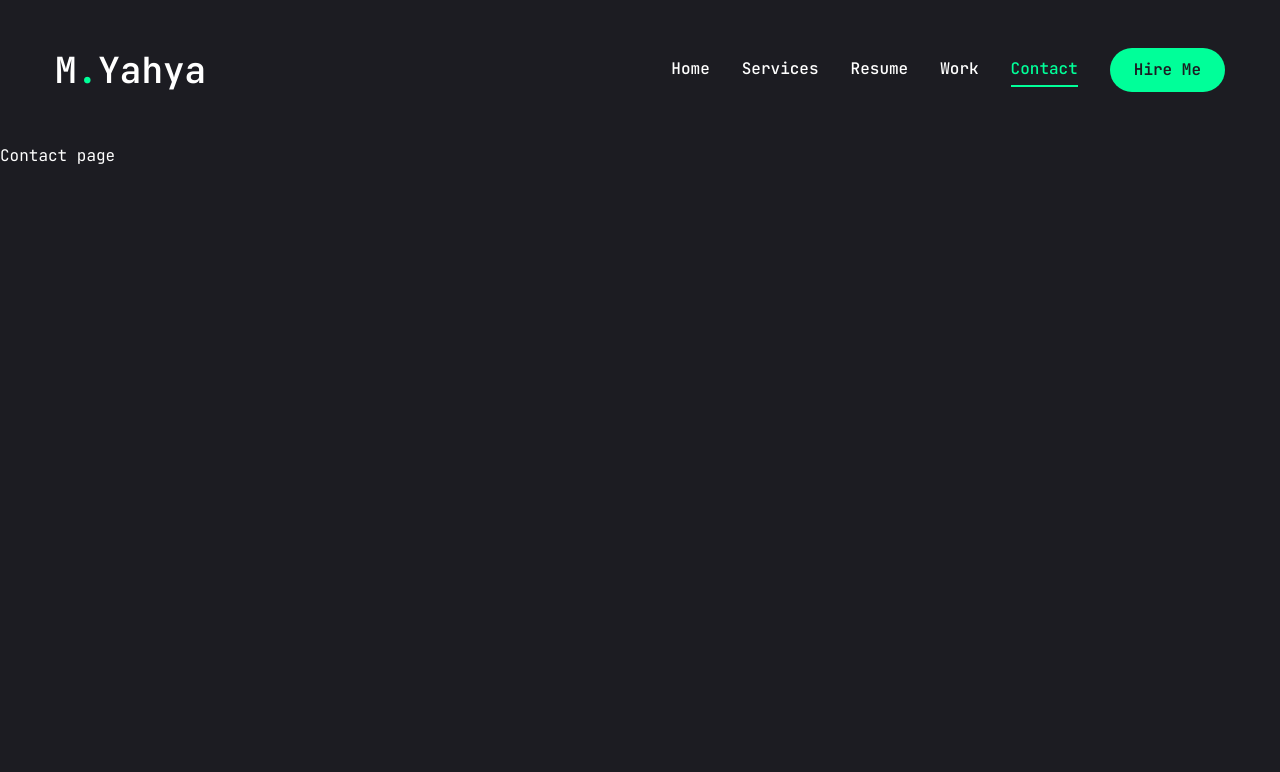
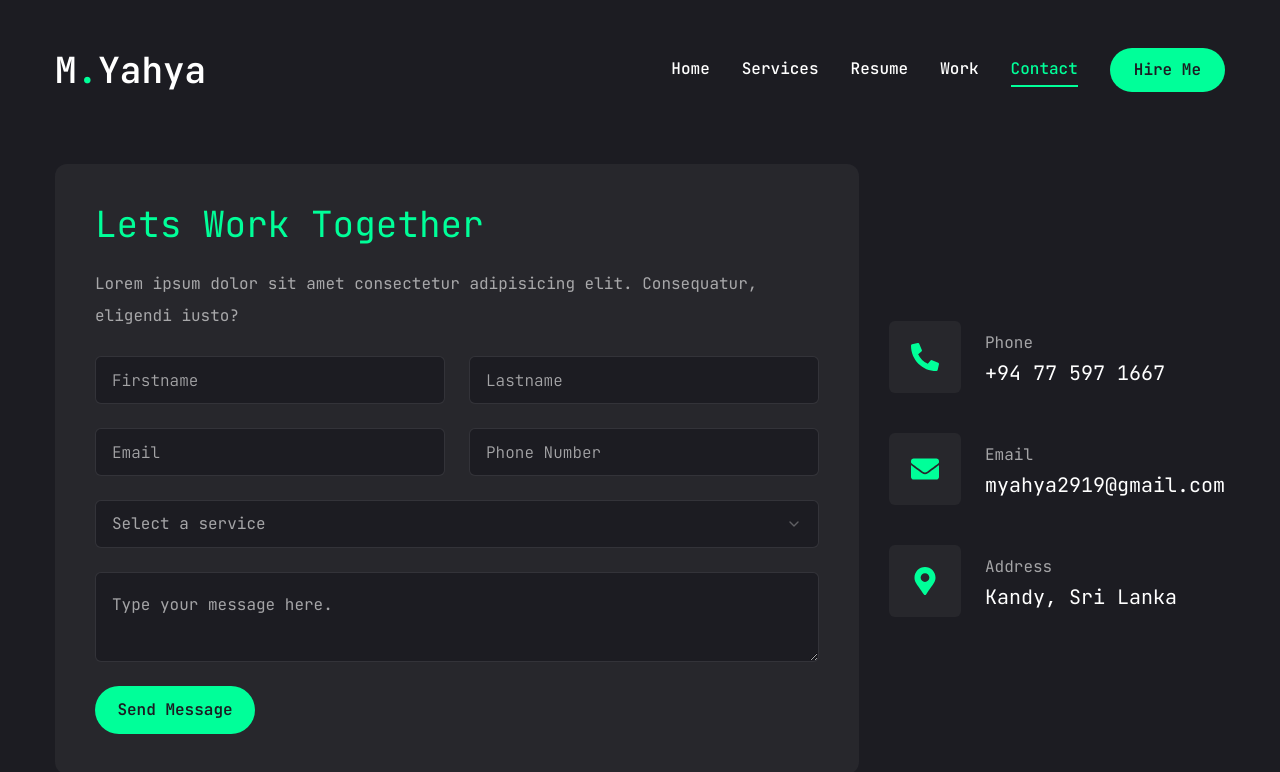
Before and after one commit to MYahyaAli/my_next_portfolio, a Next.js app: page /contact in a window 1280 px wide. Shown: the top 772 px of the page. Built offline with nearby package versions, Linux system fonts and the light colour scheme.

Commit message:
contact page (final commit)

```diff
--- a/app/contact/page.jsx
+++ b/app/contact/page.jsx
@@ -1,7 +1,117 @@
+"use client";
+
+import { Button } from "@/components/ui/button";
+import { Input } from "@/components/ui/input";
+import { Textarea } from "@/components/ui/textarea";
+
+import {
+  Select,
+  SelectContent,
+  SelectGroup,
+  SelectItem,
+  SelectLabel,
+  SelectTrigger,
+  SelectValue,
+} from "@/components/ui/select";
+
+import { FaPhoneAlt, FaEnvelope, FaMapMarkerAlt } from "react-icons/fa";
+import { motion } from "framer-motion";
+
+const info = [
+  {
+    icon: <FaPhoneAlt />,
+    title: "Phone",
+    description: "+94 77 597 1667",
+  },
+  {
+    icon: <FaEnvelope />,
+    title: "Email",
+    description: "myahya2919@gmail.com",
+  },
+  {
+    icon: <FaMapMarkerAlt />,
+    title: "Address",
+    description: "Kandy, Sri Lanka",
+  },
+];
+
 const Contact = () => {
   return (
-    <div>Contact page</div>
-  )
-}
+    <motion.section
+      intial={{ opacity: 0 }}
+      animate={{
+        opacity: 1,
+        transition: { delay: 2.4, duration: 0.4, ease: "easeIn" },
+      }}
+      className="py-6"
+    >
+      <div className="container mx-auto">
+        <div className="flex flex-col xl:flex-row gap-[30px]">
+          {/* form */}
+          <div className="xl:h-[54%] order-2 xl:order-none">
+            <form
+              action=""
+              className="flex flex-col gap-6 p-10 bg-[#27272c] rounded-xl"
+            >
+              <h3 className="text-4xl text-accent">Lets Work Together</h3>
+              <p className="text-white/60">
+                Lorem ipsum dolor sit amet consectetur adipisicing elit.
+                Consequatur, eligendi iusto?
+              </p>
+              {/* input */}
+              <div className="grid grid-cols-1 md:grid-cols-2 gap-6 ">
+                <Input type="firstname" placeholder="Firstname"></Input>
+                <Input type="lastname" placeholder="Lastname"></Input>
+                <Input type="email" placeholder="Email"></Input>
+                <Input type="phone" placeholder="Phone Number"></Input>
+              </div>
+              <Select>
+                <SelectTrigger className="w-full">
+                  <SelectValue placeholder="Select a service" />
+                </SelectTrigger>
+                <SelectContent>
+                  <SelectGroup>
+                    <SelectLabel>Select a service</SelectLabel>
+                    <SelectItem value="est">Web Development</SelectItem>
+                    <SelectItem value="cst">UI/UX</SelectItem>
+                    <SelectItem value="mst">SEO Optimization</SelectItem>
+                  </SelectGroup>
+                </SelectContent>
+              </Select>
+              {/* textarea */}
+              <Textarea
+                className="h-full"
+                placeholder="Type your message here."
+              />
+              {/* Button */}
+              <Button size="md" className="max-w-40">
+                Send Message
+              </Button>
+            </form>
+          </div>
+          {/* info */}
+          <div className="flex-1 flex items-center xl:justify-end order-1 xl:order-none mb-8 xl:mb-0">
+            <ul className="flex flex-col gap-10 ">
+              {info.map((item, index) => {
+                return (
+                  <li key={index} className="flex items-center gap-6">
+                    <div className="w-[52px] h-[52px] xl:w-[72px] xl:h-[72px] bg-[#27272c]
+                    text-accent rounded-md flex items-center justify-center">
+                      <div className="text-[28px]">{item.icon}</div>
+                    </div>
+                    <div className="flex-1">
+                      <p className="text-white/60">{item.title}</p>
+                      <h3 className="text-xl">{item.description}</h3>
+                    </div>
+                  </li>
+                );
+              })}
+            </ul>
+          </div>
+        </div>
+      </div>
+    </motion.section>
+  );
+};
 
 export default Contact;
--- a/app/work/page.jsx
+++ b/app/work/page.jsx
@@ -15,7 +15,6 @@
 } from "@/components/ui/tooltip";
 import Link from "next/link";
 import Image from "next/image";
-import { Description } from "@radix-ui/react-dialog";
 import WorkSliderBtns from "@/components/WorkSliderBtns";
 
 const projects = [
--- a/components/ui/input.jsx
+++ b/components/ui/input.jsx
@@ -7,7 +7,7 @@
     (<input
       type={type}
       className={cn(
-        "flex h-10 w-full rounded-md border border-slate-200 bg-white px-3 py-2 text-sm ring-offset-white file:border-0 file:bg-transparent file:text-sm file:font-medium placeholder:text-slate-500 focus-visible:outline-none focus-visible:ring-2 focus-visible:ring-slate-950 focus-visible:ring-offset-2 disabled:cursor-not-allowed disabled:opacity-50 dark:border-slate-800 dark:bg-slate-950 dark:ring-offset-slate-950 dark:placeholder:text-slate-400 dark:focus-visible:ring-slate-300",
+        "flex h-[48px] rounded-md border border-white/10 focus:border-accent font-light bg-primary px-4 py-5 text-base placeholder:text-white/60 outline-none",
         className
       )}
       ref={ref}
--- a/components/ui/select.jsx
+++ b/components/ui/select.jsx
@@ -1,94 +1,119 @@
-"use client"
+"use client";
 
-import * as React from "react"
-import * as SelectPrimitive from "@radix-ui/react-select"
-import { Check, ChevronDown, ChevronUp } from "lucide-react"
+import * as React from "react";
+import * as SelectPrimitive from "@radix-ui/react-select";
+import { Check, ChevronDown, ChevronUp } from "lucide-react";
 
-import { cn } from "@/lib/utils"
+import { cn } from "@/lib/utils";
 
-const Select = SelectPrimitive.Root
+const Select = SelectPrimitive.Root;
 
-const SelectGroup = SelectPrimitive.Group
+const SelectGroup = SelectPrimitive.Group;
 
-const SelectValue = SelectPrimitive.Value
+const SelectValue = SelectPrimitive.Value;
 
-const SelectTrigger = React.forwardRef(({ className, children, ...props }, ref) => (
+const SelectTrigger = React.forwardRef(
+  ({ className, children, ...props }, ref) => (
     <SelectPrimitive.Trigger
       ref={ref}
       className={cn(
-      "flex h-10 w-full items-center justify-between rounded-md border border-slate-200 bg-white px-3 py-2 text-sm ring-offset-white placeholder:text-slate-500 focus:outline-none focus:ring-2 focus:ring-slate-950 focus:ring-offset-2 disabled:cursor-not-allowed disabled:opacity-50 [&>span]:line-clamp-1 dark:border-slate-800 dark:bg-slate-950 dark:ring-offset-slate-950 dark:placeholder:text-slate-400 dark:focus:ring-slate-300",
+        "flex h-[48px] w-full items-center justify-between rounded-md border border-white/10 bg-primary px-4 py-5 text-base text-white/60 placeholder:text-white/10 focus:border-accent outline-none",
         className
       )}
-    {...props}>
+      {...props}
+    >
       {children}
       <SelectPrimitive.Icon asChild>
         <ChevronDown className="h-4 w-4 opacity-50" />
       </SelectPrimitive.Icon>
     </SelectPrimitive.Trigger>
-))
-SelectTrigger.displayName = SelectPrimitive.Trigger.displayName
+  )
+);
+SelectTrigger.displayName = SelectPrimitive.Trigger.displayName;
 
-const SelectScrollUpButton = React.forwardRef(({ className, ...props }, ref) => (
+const SelectScrollUpButton = React.forwardRef(
+  ({ className, ...props }, ref) => (
     <SelectPrimitive.ScrollUpButton
       ref={ref}
-    className={cn("flex cursor-default items-center justify-center py-1", className)}
-    {...props}>
+      className={cn(
+        "flex cursor-default items-center justify-center py-1",
+        className
+      )}
+      {...props}
+    >
       <ChevronUp className="h-4 w-4" />
     </SelectPrimitive.ScrollUpButton>
-))
-SelectScrollUpButton.displayName = SelectPrimitive.ScrollUpButton.displayName
+  )
+);
+SelectScrollUpButton.displayName = SelectPrimitive.ScrollUpButton.displayName;
 
-const SelectScrollDownButton = React.forwardRef(({ className, ...props }, ref) => (
+const SelectScrollDownButton = React.forwardRef(
+  ({ className, ...props }, ref) => (
     <SelectPrimitive.ScrollDownButton
       ref={ref}
-    className={cn("flex cursor-default items-center justify-center py-1", className)}
-    {...props}>
+      className={cn(
+        "flex cursor-default items-center justify-center py-1",
+        className
+      )}
+      {...props}
+    >
       <ChevronDown className="h-4 w-4" />
     </SelectPrimitive.ScrollDownButton>
-))
+  )
+);
 SelectScrollDownButton.displayName =
-  SelectPrimitive.ScrollDownButton.displayName
+  SelectPrimitive.ScrollDownButton.displayName;
 
-const SelectContent = React.forwardRef(({ className, children, position = "popper", ...props }, ref) => (
+const SelectContent = React.forwardRef(
+  ({ className, children, position = "popper", ...props }, ref) => (
     <SelectPrimitive.Portal>
       <SelectPrimitive.Content
         ref={ref}
         className={cn(
-        "relative z-50 max-h-96 min-w-[8rem] overflow-hidden rounded-md border border-slate-200 bg-white text-slate-950 shadow-md data-[state=open]:animate-in data-[state=closed]:animate-out data-[state=closed]:fade-out-0 data-[state=open]:fade-in-0 data-[state=closed]:zoom-out-95 data-[state=open]:zoom-in-95 data-[side=bottom]:slide-in-from-top-2 data-[side=left]:slide-in-from-right-2 data-[side=right]:slide-in-from-left-2 data-[side=top]:slide-in-from-bottom-2 dark:border-slate-800 dark:bg-slate-950 dark:text-slate-50",
+          "relative z-50 max-h-96 min-w-[8rem] overflow-hidden rounded-md border border-white/10 bg-primary text-white shadow-md data-[state=open]:animate-in data-[state=closed]:animate-out data-[state=closed]:fade-out-0 data-[state=open]:fade-in-0 data-[state=closed]:zoom-out-95 data-[state=open]:zoom-in-95 data-[side=bottom]:slide-in-from-top-2 data-[side=left]:slide-in-from-right-2 data-[side=right]:slide-in-from-left-2 data-[side=top]:slide-in-from-bottom-2 dark:border-slate-800 dark:bg-slate-950 dark:text-slate-50",
           position === "popper" &&
             "data-[side=bottom]:translate-y-1 data-[side=left]:-translate-x-1 data-[side=right]:translate-x-1 data-[side=top]:-translate-y-1",
           className
         )}
         position={position}
-      {...props}>
+        {...props}
+      >
         <SelectScrollUpButton />
         <SelectPrimitive.Viewport
-        className={cn("p-1", position === "popper" &&
-          "h-[var(--radix-select-trigger-height)] w-full min-w-[var(--radix-select-trigger-width)]")}>
+          className={cn(
+            "p-1",
+            position === "popper" &&
+              "h-[var(--radix-select-trigger-height)] w-full min-w-[var(--radix-select-trigger-width)]"
+          )}
+        >
           {children}
         </SelectPrimitive.Viewport>
         <SelectScrollDownButton />
       </SelectPrimitive.Content>
     </SelectPrimitive.Portal>
-))
-SelectContent.displayName = SelectPrimitive.Content.displayName
+  )
+);
+SelectContent.displayName = SelectPrimitive.Content.displayName;
 
 const SelectLabel = React.forwardRef(({ className, ...props }, ref) => (
   <SelectPrimitive.Label
     ref={ref}
     className={cn("py-1.5 pl-8 pr-2 text-sm font-semibold", className)}
-    {...props} />
-))
-SelectLabel.displayName = SelectPrimitive.Label.displayName
+    {...props}
+  />
+));
+SelectLabel.displayName = SelectPrimitive.Label.displayName;
 
-const SelectItem = React.forwardRef(({ className, children, ...props }, ref) => (
+const SelectItem = React.forwardRef(
+  ({ className, children, ...props }, ref) => (
     <SelectPrimitive.Item
       ref={ref}
       className={cn(
-      "relative flex w-full cursor-default select-none items-center rounded-sm py-1.5 pl-8 pr-2 text-sm outline-none focus:bg-slate-100 focus:text-slate-900 data-[disabled]:pointer-events-none data-[disabled]:opacity-50 dark:focus:bg-slate-800 dark:focus:text-slate-50",
+        "relative flex w-full cursor-default select-none items-center rounded-sm py-1.5 pl-8 pr-2 text-sm outline-none focus:bg-accent focus:text-primary data-[disabled]:pointer-events-none data-[disabled]:opacity-50 dark:focus:bg-slate-800 dark:focus:text-slate-50",
         className
       )}
-    {...props}>
+      {...props}
+    >
       <span className="absolute left-2 flex h-3.5 w-3.5 items-center justify-center">
         <SelectPrimitive.ItemIndicator>
           <Check className="h-4 w-4" />
@@ -97,16 +122,18 @@
 
       <SelectPrimitive.ItemText>{children}</SelectPrimitive.ItemText>
     </SelectPrimitive.Item>
-))
-SelectItem.displayName = SelectPrimitive.Item.displayName
+  )
+);
+SelectItem.displayName = SelectPrimitive.Item.displayName;
 
 const SelectSeparator = React.forwardRef(({ className, ...props }, ref) => (
   <SelectPrimitive.Separator
     ref={ref}
     className={cn("-mx-1 my-1 h-px bg-slate-100 dark:bg-slate-800", className)}
-    {...props} />
-))
-SelectSeparator.displayName = SelectPrimitive.Separator.displayName
+    {...props}
+  />
+));
+SelectSeparator.displayName = SelectPrimitive.Separator.displayName;
 
 export {
   Select,
@@ -119,4 +146,4 @@
   SelectSeparator,
   SelectScrollUpButton,
   SelectScrollDownButton,
-}
+};
--- a/components/ui/textarea.jsx
+++ b/components/ui/textarea.jsx
@@ -1,18 +1,19 @@
-import * as React from "react"
+import * as React from "react";
 
-import { cn } from "@/lib/utils"
+import { cn } from "@/lib/utils";
 
 const Textarea = React.forwardRef(({ className, ...props }, ref) => {
   return (
-    (<textarea
+    <textarea
       className={cn(
-        "flex min-h-[80px] w-full rounded-md border border-slate-200 bg-white px-3 py-2 text-sm ring-offset-white placeholder:text-slate-500 focus-visible:outline-none focus-visible:ring-2 focus-visible:ring-slate-950 focus-visible:ring-offset-2 disabled:cursor-not-allowed disabled:opacity-50 dark:border-slate-800 dark:bg-slate-950 dark:ring-offset-slate-950 dark:placeholder:text-slate-400 dark:focus-visible:ring-slate-300",
+        "flex min-h-[80px] w-full rounded-md border border-white/10 bg-primary px-4 py-5 text-base placeholder:text-white/60 focus-visible:outline-none focus-visible:ring-1 focus-visible:ring-accent focus-visible:ring-offset-0 disabled:cursor-not-allowed disabled:opacity-50",
         className
       )}
       ref={ref}
-      {...props} />)
+      {...props}
+    />
   );
-})
-Textarea.displayName = "Textarea"
+});
+Textarea.displayName = "Textarea";
 
-export { Textarea }
+export { Textarea };
```
Lines whose indentation alone changed are shown as unchanged.
